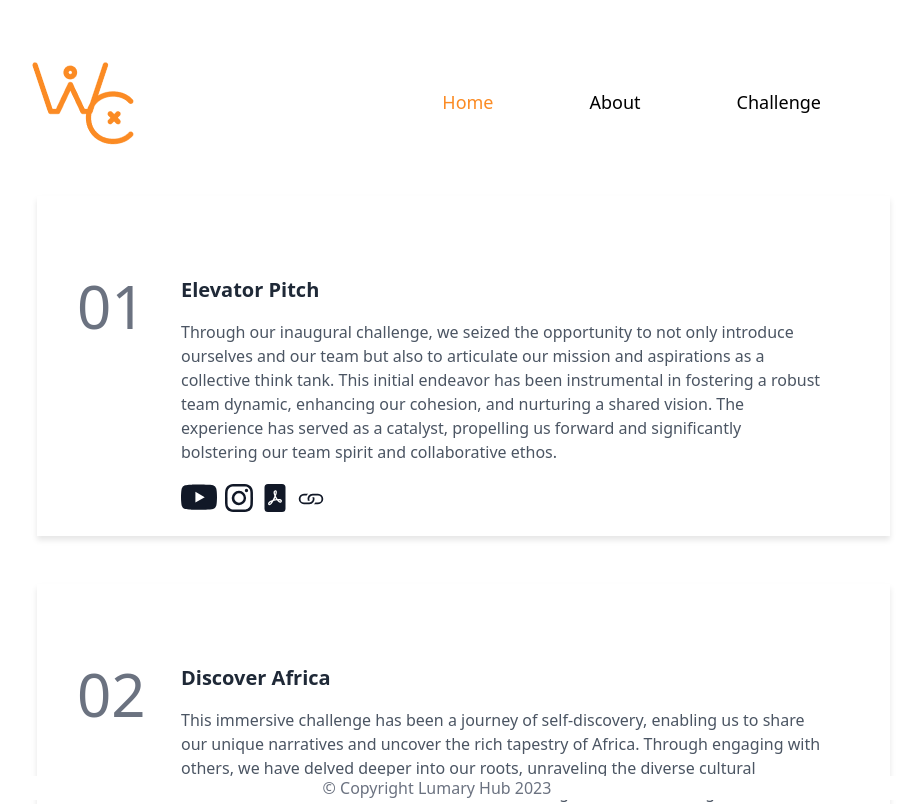
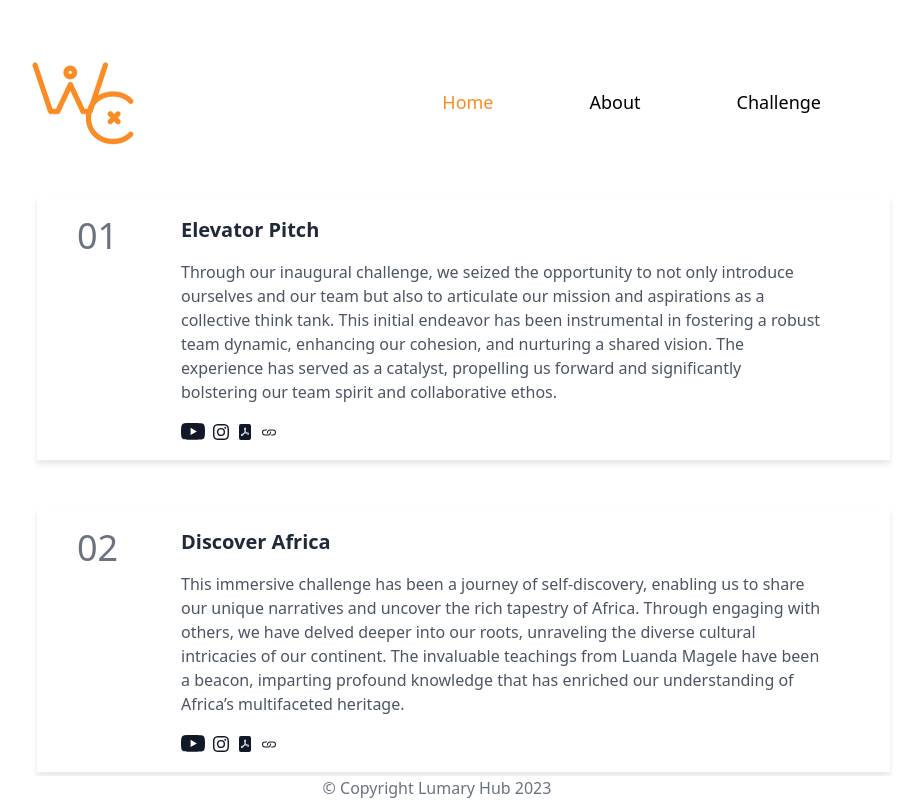
Before and after one commit to edine-noella/WeConnect, a React (Vite) app: page /challenge in a window 1280 px wide. Shown: the top 804 px of the page, without its empty margins (203-1123 px from the left). Built offline with nearby package versions, Linux system fonts and the light colour scheme; the HTML template or start-up script is replaced by a standard one.

Commit message:
changed font 2

```diff
--- a/src/pages/AboutPage.jsx
+++ b/src/pages/AboutPage.jsx
@@ -78,7 +78,7 @@ function AboutPage() {
           {teamMembers.map((member, index) => (
             <div
               key={index}
-              className={`justify-center items-center text-center h-52 w-44 relative ${
+              className={`justify-center items-center text-center h-48 w-40 relative ${
                 index === highlightedIndex ? 'highlighted' : 'darkened'
               }`}
               style={{
--- a/src/pages/ChallengePage.jsx
+++ b/src/pages/ChallengePage.jsx
@@ -14,12 +14,12 @@ function ChallengeCard({ number, title, content }) {
 
     <div className=" mb-12">
     <div
-      className={`flex ml-60 w-8/12 pt-20 card ${isHovered ? 'hovered' : ''}`}
+      className={`flex ml-60 w-8/12 pt-5 card ${isHovered ? 'hovered' : ''}`}
       onMouseEnter={() => setIsHovered(true)}
       onMouseLeave={() => setIsHovered(false)}
     >
       <div className="flex-none w-24 mr-12 pl-10">
-        <h1 className="text-6xl text-gray-500">{number}</h1>
+        <h1 className="text-4xl text-gray-500">{number}</h1>
       </div>
       <div className="flex-initial w-9/12">
         <h1 className="font-bold text-gray-800 text-xl pb-4 custom-montserrat-font">
@@ -28,18 +28,18 @@ function ChallengeCard({ number, title, content }) {
         <p className="custom-montserrat-font text-md text-gray-600">{content}</p>
 
 
-      <div className="flex pb-5 pt-4">
+      <div className="flex pb-4 pt-4">
                   <div className="flex-initial ">
-                  <a href="https://www.youtube.com/@LuminaryHub-wo3rx/videos" rel="social media" >  <BsYoutube className=" text-4xl text-gray-900 bg-white "/></a>
+                  <a href="https://www.youtube.com/@LuminaryHub-wo3rx/videos" rel="social media" >  <BsYoutube className=" text-2xl text-gray-900 bg-white "/></a>
                   </div>
                   <div className="flex-initial ">
-                    <a href="https://www.instagram.com/alu_luminaryhub/?utm_source=ig_web_button_share_sheet&igshid=OGQ5ZDc2ODk2ZA==" rel="social media" > <BsInstagram className=" text-4xl text-gray-900 bg-white pl-2 "/></a>
+                    <a href="https://www.instagram.com/alu_luminaryhub/?utm_source=ig_web_button_share_sheet&igshid=OGQ5ZDc2ODk2ZA==" rel="social media" > <BsInstagram className=" text-2xl text-gray-900 bg-white pl-2 "/></a>
                   </div>
                   <div className="flex-initial ">
-                  <a href="https://www.instagram.com/alu_luminaryhub/?utm_source=ig_web_button_share_sheet&igshid=OGQ5ZDc2ODk2ZA==" rel="social media" > <BsFilePdfFill className=" text-4xl text-gray-900 bg-white pl-2 "/></a>
+                  <a href="https://www.instagram.com/alu_luminaryhub/?utm_source=ig_web_button_share_sheet&igshid=OGQ5ZDc2ODk2ZA==" rel="social media" > <BsFilePdfFill className=" text-2xl text-gray-900 bg-white pl-2 "/></a>
                   </div>
                   <div className="flex-initial ">
-                    <a href="https://www.instagram.com/alu_luminaryhub/?utm_source=ig_web_button_share_sheet&igshid=OGQ5ZDc2ODk2ZA==" rel="social media" > <BsLink className=" text-4xl text-gray-900 bg-white pl-2 "/></a>
+                    <a href="https://www.instagram.com/alu_luminaryhub/?utm_source=ig_web_button_share_sheet&igshid=OGQ5ZDc2ODk2ZA==" rel="social media" > <BsLink className=" text-2xl text-gray-900 bg-white pl-2 "/></a>
                   </div>
 
                   </div>
--- a/src/pages/LandingPage.jsx
+++ b/src/pages/LandingPage.jsx
@@ -11,10 +11,10 @@ function LandingPage() {
         <Sidebar />
 
       <div className="flex justify-center items-center">
-        <img src={picture} alt='logo' className='h-50 w-9/12' />
+        <img src={picture} alt='logo' className='h-42 w-9/12' />
       </div>
 
-      <button className="bg-white text-primary font-bold py-4 px-14 rounded-md border border-primary ml-64 mt-4 font-bold text-lg">RSVP</button>
+      <button className="bg-white text-primary font-bold py-2 px-14 rounded-md border border-primary ml-64 mt-4 font-bold text-md">RSVP</button>
 
       <footer className="text-center text-md text-gray-500">
         &copy; Copyright Lumary Hub 2023
```
